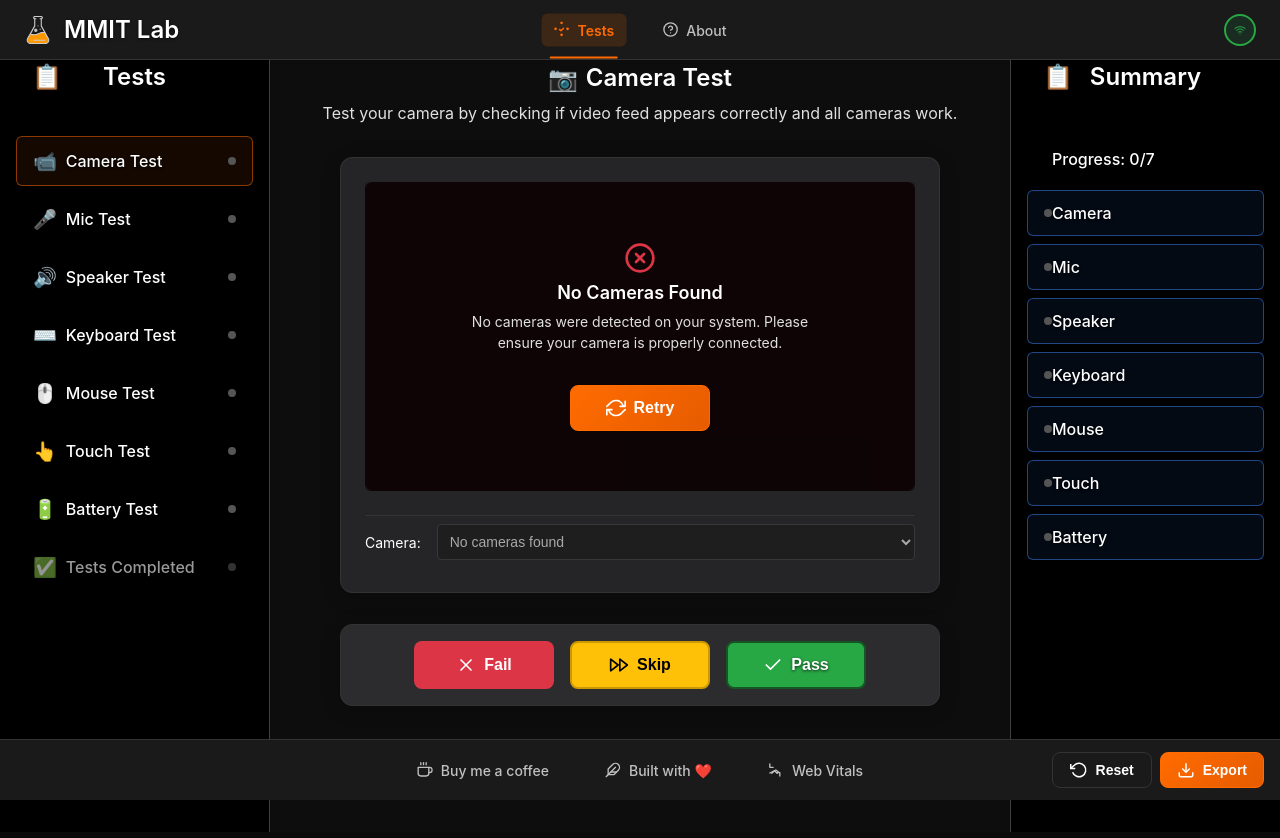
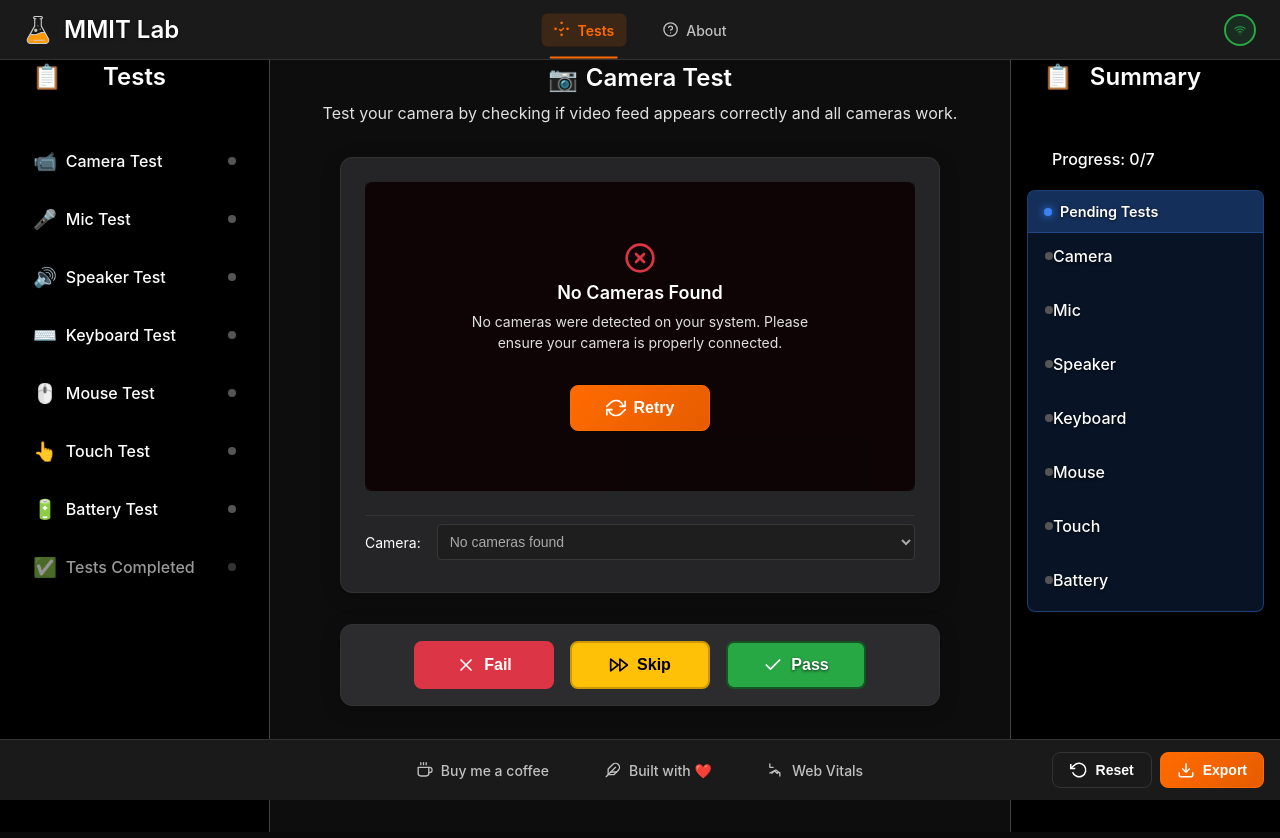
Before and after one commit to omiinaya/pc-test-online, a Vue app in the folder frontend/: page / in a window 1280 px wide. Shown: the top 838 px of the page. Built offline with nearby package versions, Linux system fonts and the light colour scheme.

Commit message:
progress on new right sidebar

```diff
--- a/frontend/src/views/TestsPage.vue
+++ b/frontend/src/views/TestsPage.vue
@@ -1144,33 +1144,57 @@ export default {
                         <span class="test-navigation__timing" v-if="completedTestsCount > 0">{{ totalTimeSpent.toFixed(2) }}s</span>
                     </li>
 
-                    <!-- Pending Tests -->
-                    <li v-for="test in pendingTests" :key="test" class="test-navigation__item test-navigation__item--pending">
+                    <!-- Pending Tests Section -->
+                    <div v-if="pendingTests.length > 0" class="test-section test-section--pending">
+                        <div class="test-section__header">
+                            <span class="test-section__status-indicator"></span>
+                            <span class="test-section__title">Pending Tests</span>
+                        </div>
+                        <li v-for="test in pendingTests" :key="test" class="test-navigation__item">
                             <span class="test-navigation__status test-navigation__status--pending"></span>
                             <span class="test-navigation__name">{{ getTestName(test) }}</span>
                             <span class="test-navigation__timing" v-if="hasTimingData(test)">{{ formattedTimings[test] }}</span>
                         </li>
-
-                    <!-- Failed Tests -->
-                    <li v-for="test in failedTests" :key="test" class="test-navigation__item test-navigation__item--failed">
+                    </div>
+
+                    <!-- Failed Tests Section -->
+                    <div v-if="failedTests.length > 0" class="test-section test-section--failed">
+                        <div class="test-section__header">
+                            <span class="test-section__status-indicator"></span>
+                            <span class="test-section__title">Failed Tests</span>
+                        </div>
+                        <li v-for="test in failedTests" :key="test" class="test-navigation__item">
                             <span class="test-navigation__status test-navigation__status--completed-fail"></span>
                             <span class="test-navigation__name">{{ getTestName(test) }}</span>
                             <span class="test-navigation__timing" v-if="hasTimingData(test)">{{ formattedTimings[test] }}</span>
                         </li>
-
-                    <!-- Skipped Tests -->
-                    <li v-for="test in skippedTestsList" :key="test" class="test-navigation__item test-navigation__item--skipped">
+                    </div>
+
+                    <!-- Skipped Tests Section -->
+                    <div v-if="skippedTestsList.length > 0" class="test-section test-section--skipped">
+                        <div class="test-section__header">
+                            <span class="test-section__status-indicator"></span>
+                            <span class="test-section__title">Skipped Tests</span>
+                        </div>
+                        <li v-for="test in skippedTestsList" :key="test" class="test-navigation__item">
                             <span class="test-navigation__status test-navigation__status--skipped"></span>
                             <span class="test-navigation__name">{{ getTestName(test) }}</span>
                             <span class="test-navigation__timing" v-if="hasTimingData(test)">{{ formattedTimings[test] }}</span>
                         </li>
-
-                    <!-- Passed Tests -->
-                    <li v-for="test in passedTests" :key="test" class="test-navigation__item test-navigation__item--passed">
+                    </div>
+
+                    <!-- Passed Tests Section -->
+                    <div v-if="passedTests.length > 0" class="test-section test-section--passed">
+                        <div class="test-section__header">
+                            <span class="test-section__status-indicator"></span>
+                            <span class="test-section__title">Passed Tests</span>
+                        </div>
+                        <li v-for="test in passedTests" :key="test" class="test-navigation__item">
                             <span class="test-navigation__status test-navigation__status--completed-success"></span>
                             <span class="test-navigation__name">{{ getTestName(test) }}</span>
                             <span class="test-navigation__timing" v-if="hasTimingData(test)">{{ formattedTimings[test] }}</span>
                         </li>
+                    </div>
                 </ul>
             </nav>
         </aside>
@@ -1345,29 +1369,111 @@ export default {
     color: #e0e0e0;
 }
 
-/* Right sidebar status highlighting */
-.test-navigation__item--pending {
-    background-color: rgba(59, 130, 246, 0.08); /* Light blue */
-    border-color: rgba(59, 130, 246, 0.5);
-    color: #93c5fd;
-}
-
-.test-navigation__item--failed {
-    background-color: rgba(220, 53, 69, 0.08); /* Light red */
-    border-color: rgba(220, 53, 69, 0.5);
-    color: #fca5a5;
-}
-
-.test-navigation__item--skipped {
-    background-color: rgba(255, 193, 7, 0.08); /* Light yellow */
-    border-color: rgba(255, 193, 7, 0.5);
-    color: #fde68a;
-}
-
-.test-navigation__item--passed {
-    background-color: rgba(40, 167, 69, 0.08); /* Light green */
-    border-color: rgba(40, 167, 69, 0.5);
-    color: #86efac;
+/* Section highlighting */
+.test-section {
+    margin-bottom: 1rem;
+    border-radius: 8px;
+    border: 1px solid transparent;
+    background-color: rgba(0, 0, 0, 0.3);
+    overflow: hidden;
+    transition: all var(--animation-normal) ease;
+}
+
+.test-section__header {
+    display: flex;
+    align-items: center;
+    padding: 0.75rem 1rem;
+    background-color: rgba(0, 0, 0, 0.2);
+    border-bottom: 1px solid rgba(255, 255, 255, 0.1);
+}
+
+.test-section__status-indicator {
+    width: 8px;
+    height: 8px;
+    border-radius: 50%;
+    margin-right: 0.5rem;
+}
+
+.test-section__title {
+    font-weight: 600;
+    font-size: 0.9rem;
+    color: #ffffff;
+    text-shadow: 0 1px 3px rgba(0, 0, 0, 0.7);
+}
+
+/* Pending section styling */
+.test-section--pending {
+    background-color: rgba(59, 130, 246, 0.15);
+    border-color: rgba(59, 130, 246, 0.4);
+}
+
+.test-section--pending .test-section__header {
+    background-color: rgba(59, 130, 246, 0.25);
+    border-bottom-color: rgba(59, 130, 246, 0.3);
+}
+
+.test-section--pending .test-section__status-indicator {
+    background-color: #3b82f6;
+    box-shadow: 0 0 8px #3b82f6;
+}
+
+/* Failed section styling */
+.test-section--failed {
+    background-color: rgba(220, 53, 69, 0.15);
+    border-color: rgba(220, 53, 69, 0.4);
+}
+
+.test-section--failed .test-section__header {
+    background-color: rgba(220, 53, 69, 0.25);
+    border-bottom-color: rgba(220, 53, 69, 0.3);
+}
+
+.test-section--failed .test-section__status-indicator {
+    background-color: #dc3545;
+    box-shadow: 0 0 8px #dc3545;
+}
+
+/* Skipped section styling */
+.test-section--skipped {
+    background-color: rgba(255, 193, 7, 0.15);
+    border-color: rgba(255, 193, 7, 0.4);
+}
+
+.test-section--skipped .test-section__header {
+    background-color: rgba(255, 193, 7, 0.25);
+    border-bottom-color: rgba(255, 193, 7, 0.3);
+}
+
+.test-section--skipped .test-section__status-indicator {
+    background-color: #ffc107;
+    box-shadow: 0 0 8px #ffc107;
+}
+
+/* Passed section styling */
+.test-section--passed {
+    background-color: rgba(40, 167, 69, 0.15);
+    border-color: rgba(40, 167, 69, 0.4);
+}
+
+.test-section--passed .test-section__header {
+    background-color: rgba(40, 167, 69, 0.25);
+    border-bottom-color: rgba(40, 167, 69, 0.3);
+}
+
+.test-section--passed .test-section__status-indicator {
+    background-color: #28a745;
+    box-shadow: 0 0 8px #28a745;
+}
+
+/* Remove individual item highlighting */
+.test-navigation__item {
+    background: none;
+    border: 1px solid transparent;
+}
+
+.test-navigation__item:hover {
+    background-color: #2a2a2a;
+    color: #ffffff;
 }
 
 .test-navigation__icon {
```
Lines whose indentation alone changed are shown as unchanged.
